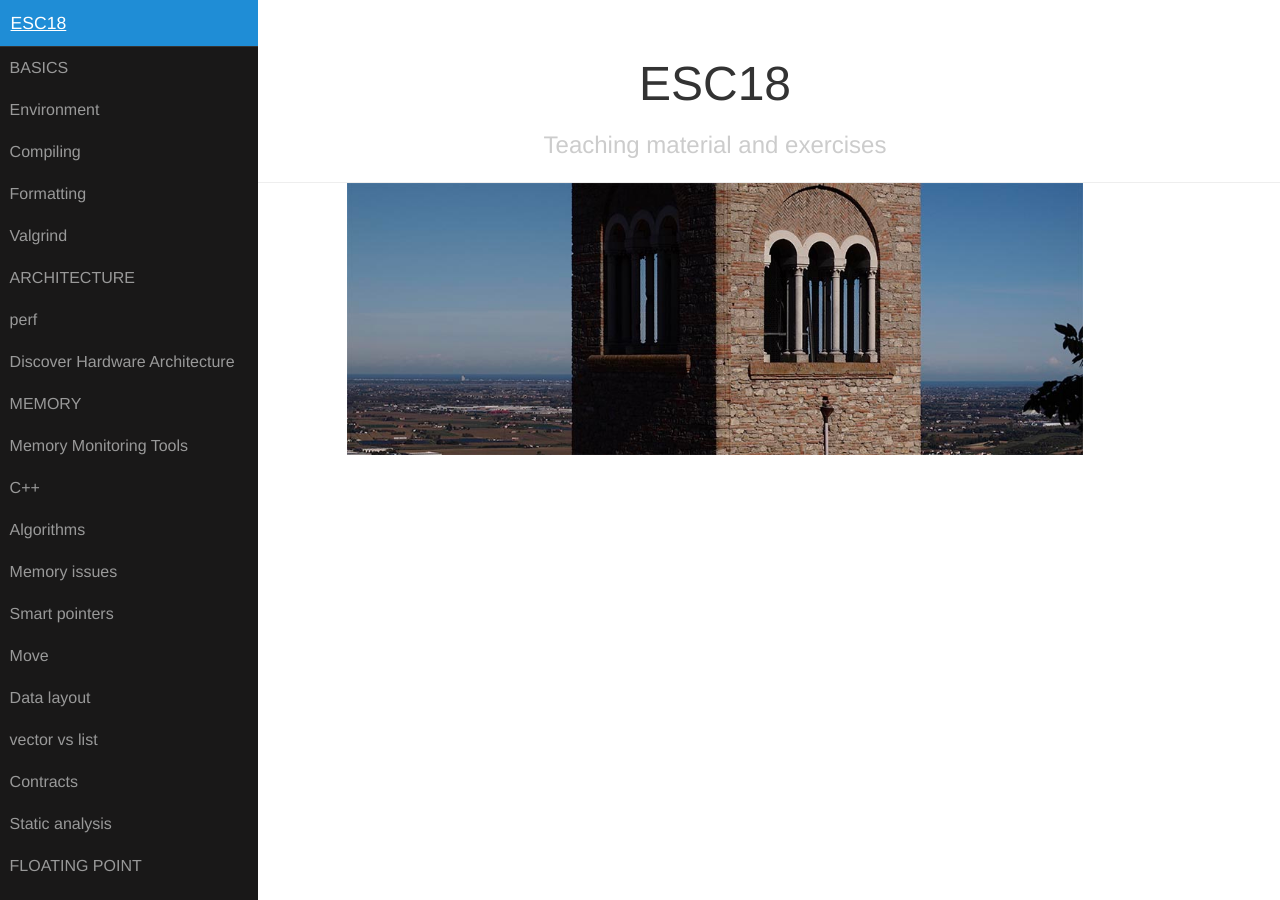
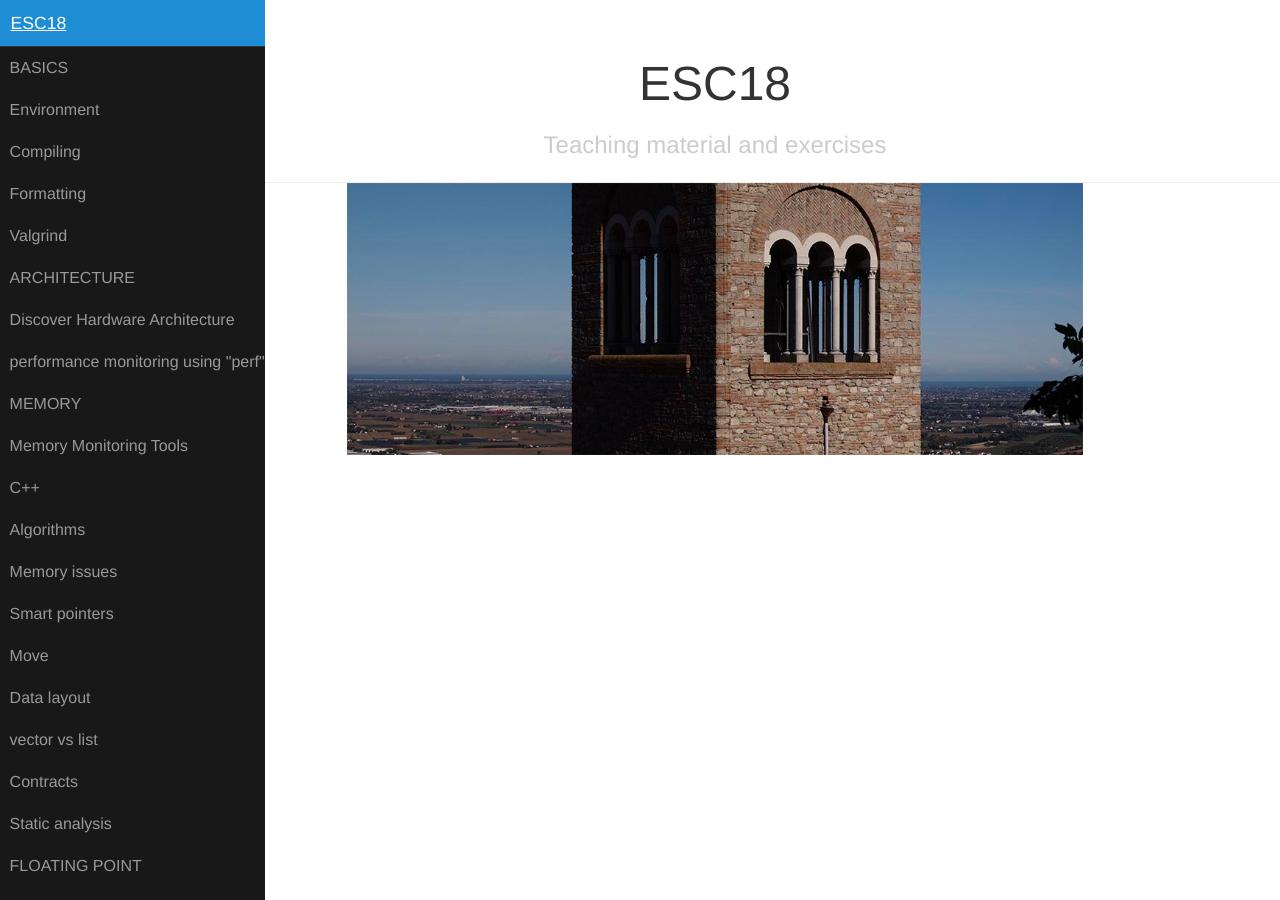
Before and after one commit to gudrutis/esc18, a Jekyll site: the page built from index.markdown, in a window 1280 px wide. Built offline with Jekyll 4.4.1, drawn with Linux system fonts in a browser that asks for light colours.

Commit message:
memory ex

```diff
--- a/_config.yml
+++ b/_config.yml
@@ -18,10 +18,10 @@ menu:
   - name: architecture
     label: ARCHITECTURE
     items:
-    - name: perf
-      label: perf
     - name: discoverHW
       label: Discover Hardware Architecture
+    - name: perf
+      label: performance monitoring using "perf"
   - name: memory
     label: MEMORY
     items:
```
